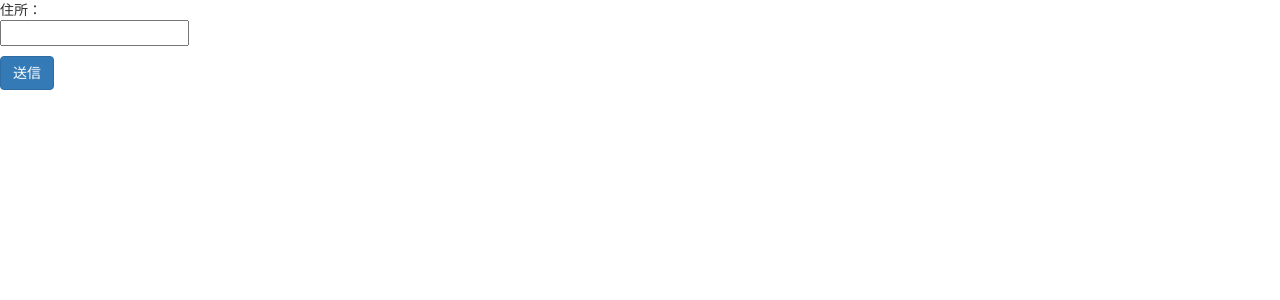
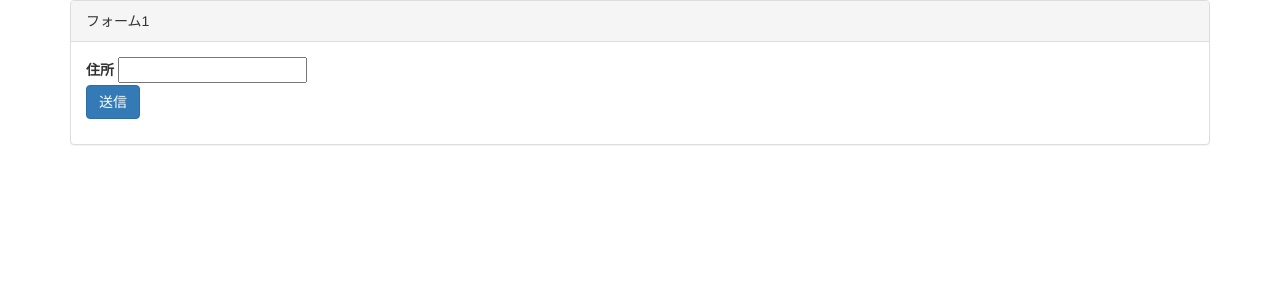
Before and after one commit to kepr-github/ndvi, a Flask app: page / in a window 1280 px wide. Shown: the top 300 px of the page. Run offline with Flask 3, Linux system fonts and the light colour scheme; some libraries are stand-ins or nearby versions.

Commit message:
add bootstrap

```diff
--- a/templates/index.html
+++ b/templates/index.html
@@ -3,9 +3,17 @@
 {% block title %}home{% endblock %}
 
 {% block content %}
-<form action="/address" method="post">
-	<p>住所：<br>
-	<input type="text" name="address"></p>
-	<p><button type="submit" class="btn btn-primary" >送信</button></p>
-</form>
+<div class="container">
+<div class="panel panel-default">
+<div class="panel-heading">フォーム1</div>
+<div class="panel-body">
+    <form action="/address" method="post">
+
+        <label class="control-label">住所</label>
+        <input type="text" name="address">
+        <p><button type="submit" class="btn btn-primary" >送信</button></p>
+    </form>
+</div>
+</div>
+</div>
 {% endblock %}
```
Also changed, not shown: templates/base.html (+13 -1 lines).
